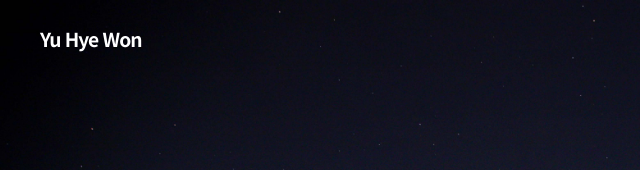
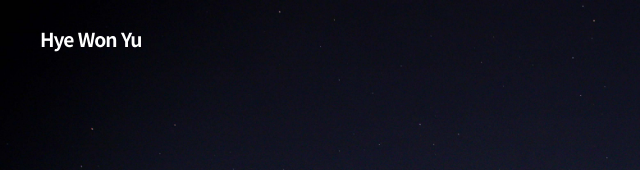
Before and after one commit to h1yoo/portfolio_frontend, a plain HTML site: page index.html in a window 1280 px wide. Shown: the top 170 px of the page, 0-640 px from the left. Drawn offline with nearby package versions, Linux system fonts and the light colour scheme; grey boxes are pictures that could not be loaded.

Commit message:
Update index.html

```diff
--- a/index.html
+++ b/index.html
@@ -15,7 +15,7 @@
 <body>
 	<nav>
 		<div>
-			<p>Yu Hye Won</p>
+			<p>Hye Won Yu</p>
 			<div id="menu">
 				<a href="#top">Home</a>
 				<a href="#about">About</a>
```
